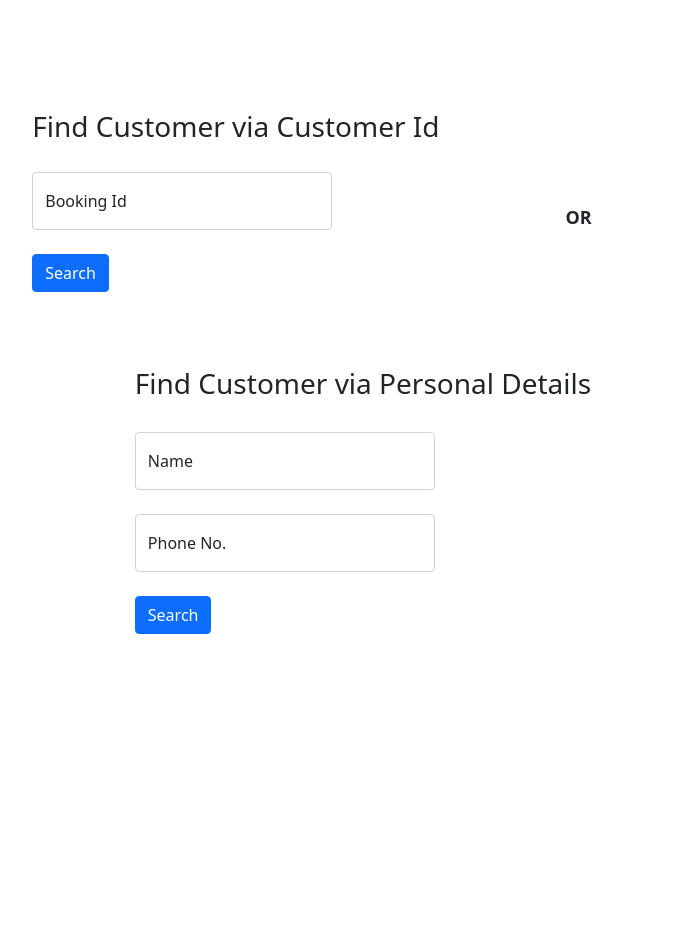
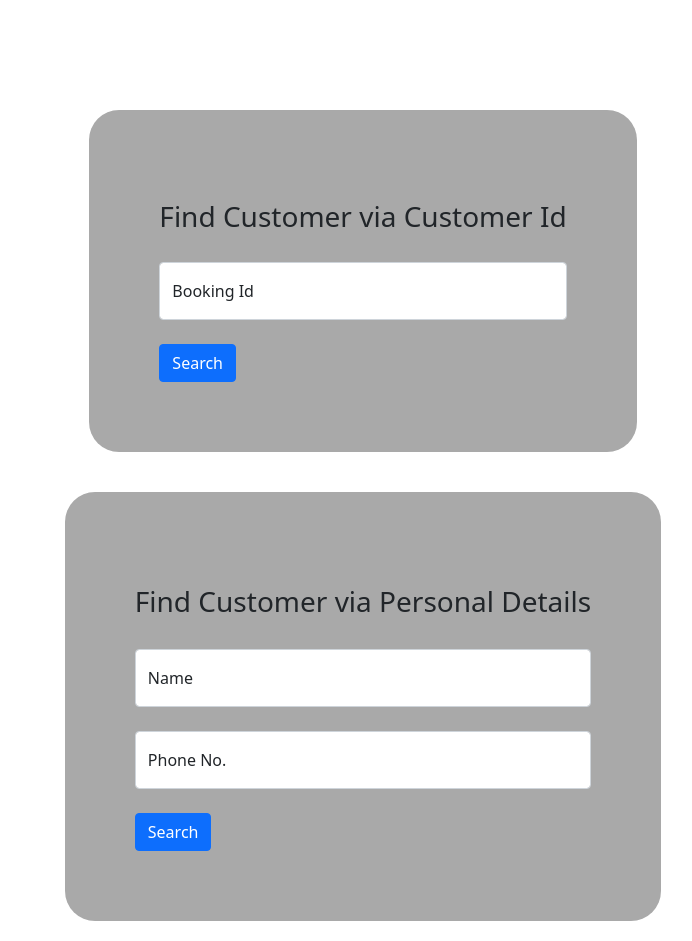
Before and after one commit to Harsh8833/ML-JR-CRM, a Django app: page /existingbooking/ in a window 1280 px wide. Shown: the part 56-997 px from the top of the page, without its empty margins (277-969 px from the left). Before the commit the page ends 690 px from the top, so only its background shows below. Run offline with Django 4.2, Linux system fonts and the light colour scheme; a user stored in the database is signed in; some libraries are stand-ins or nearby versions.

Commit message:
Checkpoint

```diff
--- a/booking/views.py
+++ b/booking/views.py
@@ -15,12 +15,10 @@ def newbooking(request):
 def search(request):
     if request.method=="POST":
         bid=request.POST['bid']
-        cus= newBooking.objects.filter(booking_id__contains=bid)
-        return render(request, 'search.html',
-        {'bid':bid, 'cus':cus})
+        customer= newBooking.objects.filter(booking_id__contains=bid)
+        return render(request, 'search.html', {'bid':bid, 'customer':customer})
     else:
-        return render(request, 'search.html',
-        {})
+        return render(request, 'search.html', {})
 
 @login_required
 def existingbooking(request):
--- a/crm/settings.py
+++ b/crm/settings.py
@@ -134,3 +134,7 @@ MEDIA_ROOT = os.path.join(BASE_DIR, 'media')
 DEFAULT_AUTO_FIELD = 'django.db.models.BigAutoField'
 LOGIN_REDIRECT_URL = "/"
 LOGOUT_REDIRECT_URL = "/"
+
+SESSION_EXPIRE_AT_BROWSER_CLOSE = True
+SESSION_COOKIE_AGE = 300
+SESSION_SAVE_EVERY_REQUEST = True
--- a/static/css/style.css
+++ b/static/css/style.css
@@ -2,10 +2,6 @@ input::-webkit-outer-spin-button,
 input::-webkit-inner-spin-button {
     -webkit-appearance: none;
     margin: 0;
-}
-
-.gray_container {
-    color: gray;
 }
 
 .container {
@@ -20,10 +16,10 @@ input::-webkit-inner-spin-button {
 }
 
 .card-main {
-    color: aqua;
     background-color: darkgray;
     border-radius: 30px;
     padding: 70px;
+    margin: 20px;
 }
 
 .form_heading {
--- a/templates/existing_booking.html
+++ b/templates/existing_booking.html
@@ -5,11 +5,11 @@
     <div class="row  justify-content-center">
 
 
-        <div class="col-md-auto ">
+        <div class="col-md-auto card-main">
             <h3 class="form_heading">Find Customer via Customer Id</h3>
             <form method=POST action="{% url 'search-data' %}">
                 {% csrf_token %}
-                <div class="form-floating mb-4" style="width: 300px;">
+                <div class="form-floating mb-4">
                     <input type="search" class="form-control" name="bid" id="bid" placeholder="Booking Id">
                     <label class="text-dark" for="bid">Booking Id</label>
                 </div>
@@ -20,16 +20,15 @@
 
 
 
-        <div class="col-md-auto or">OR</div>
 
-        <div class="col-md-auto">
+        <div class="col-md-auto card-main">
             <h3 class="form_heading">Find Customer via Personal Details</h3>
             <form>
-                <div class="form-floating mb-4" style="width: 300px;">
+                <div class="form-floating mb-4">
                     <input type="name" class="form-control" name="name" id="name" placeholder="Name">
                     <label class="text-dark" for="name">Name</label>
                 </div>
-                <div class="form-floating mb-4" style="width: 300px;">
+                <div class="form-floating mb-4">
                     <input type="number" class="form-control" name="phone" id="phone" placeholder="Phone No.">
                     <label class="text-dark" for="bid">Phone No.</label>
                 </div>
--- a/templates/home.html
+++ b/templates/home.html
@@ -1,6 +1,6 @@
 {% extends 'base.html' %} {% block content %}
 
-<div class="position-absolute top-50 start-50 translate-middle">
+<div class="position-absolute top-50 start-50 translate-middle card-main">
     <div class="d-grid gap-3">
         <a class="btn btn-primary btn-lg" role="button" href="/newbooking">Create New Booking</a>
         <a class="btn btn-primary btn-lg" role="button" href="/existingbooking">Find Existing Booking</a>
```
Also changed, not shown: booking/models.py (+5 -5 lines), templates/new_booking.html (+14 -14 lines), db.sqlite3.
